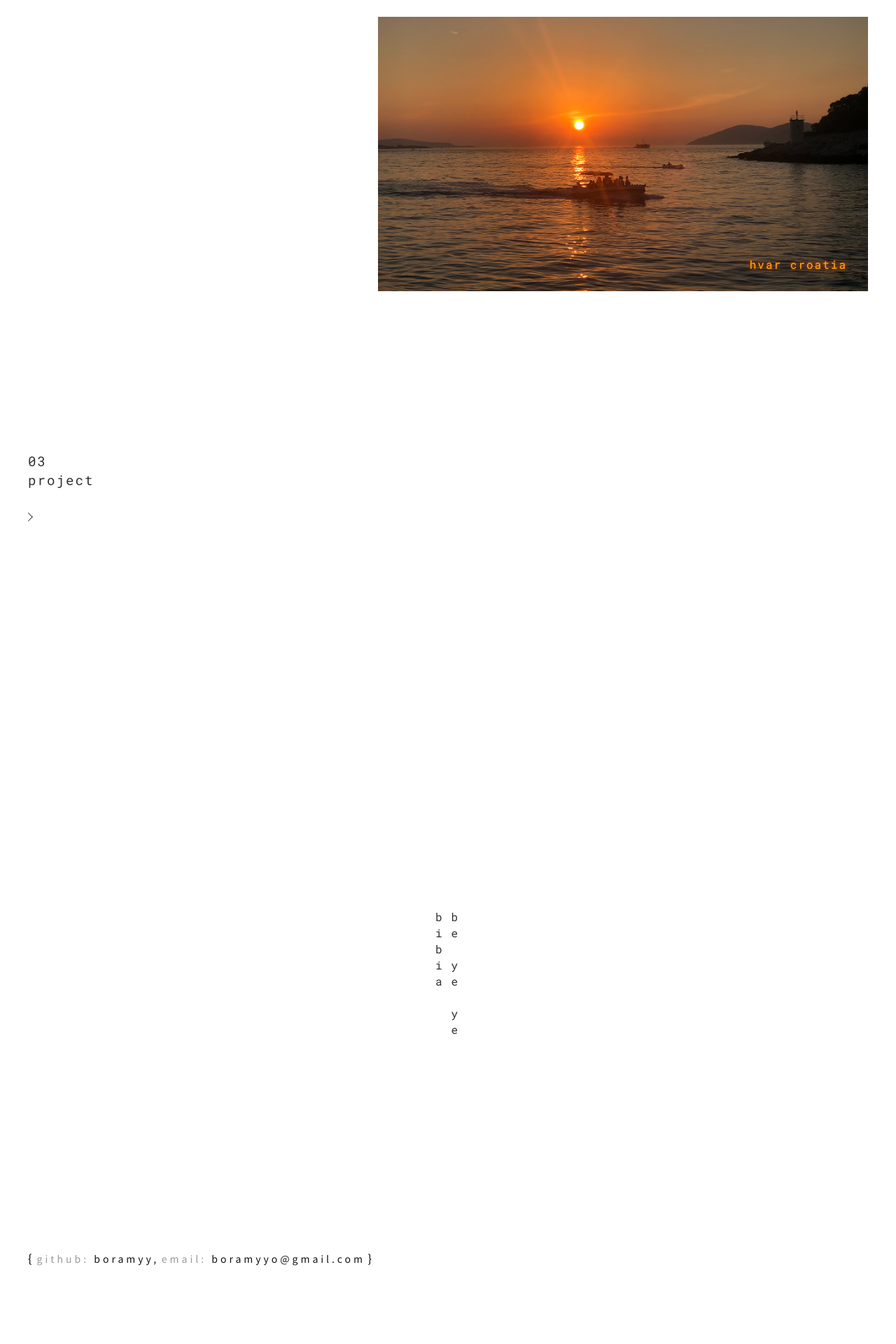
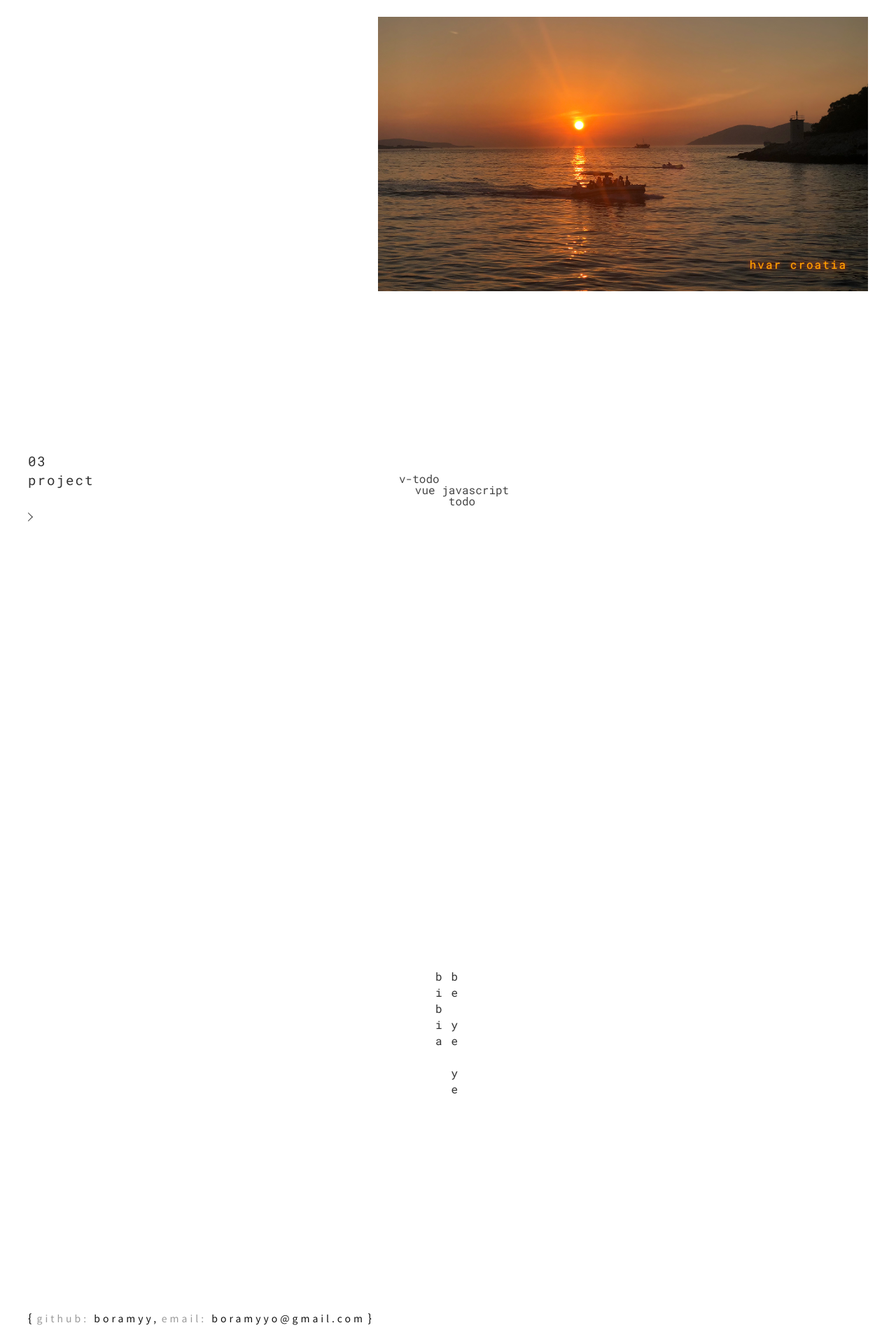
Before and after one commit to boramyy/jekyll_blog, a Jekyll site: the page built from index.html, in a window 1280 px wide. Shown: the part 3063-4983 px from the top of the page at 70% size. Built offline with Jekyll 4.4.1, drawn with Linux system fonts in a browser that asks for light colours; before the commit the page ends 4898 px from its top, so only the background shows below that.

Commit message:
commit for style 02

```diff
--- a/_layouts/home.html
+++ b/_layouts/home.html
@@ -101,7 +101,26 @@
       <span class="text">project</span>
       <a href="/proj"><span class="more"></span></a>
     </div>
-    <div class="group-content"></div>
+    <div class="group-content">
+      <ul class="folder-list">
+        {% for post in site.categories.projects %}
+        {% if forloop.index0 == 5 %}
+        {% break %}
+        {% endif %}
+        <li class="folder-group">
+          <a class="folder" href="{{ post.url }}">
+            <!-- <img src="/assets/img/{{ post.img }}"> -->
+            <span class="post-title">{{ post.title }}</span>
+            <div class="post-tags">
+              {% for tag in post.tags %}
+              <span class="post-tag {{ tag }}">{{ tag }}</span>
+              {% endfor %}
+            </div>
+          </a>
+        </li>
+        {% endfor %}
+      </ul>
+    </div>
   </article>
   <!-- <article class="main-group skills">
     <div class="group-title">
--- a/assets/css/main.scss
+++ b/assets/css/main.scss
@@ -143,6 +143,40 @@
       }
     }
     .group-content {position:relative;float:right;min-width:700px;max-width:calc(100% - 180px)}
+
+
+
+    .folder-list {
+      overflow:hidden;max-width:900px;
+      .folder-group {
+        float:left;width:180px;height:178px;margin:30px;
+        .folder {
+          text-align: center;
+          input[type="radio"] {
+            width:1px;height:1px;margin:-1px;-webkit-appearance:none;-moz-appearance:none;appearance:none;
+            &:focus {outline:none}
+            &:focus + label, &:active + label {background:#eee;}
+            & + label {
+              display:block;width:180px;height:162px;-webkit-user-select:none;-moz-user-select:none;user-select:none;
+              &:before {content:'';display:block;width:180px;height:130px;background:center 50% / 120px no-repeat;background-image:url('/assets/img/folder-close.png');}
+            }
+          }
+        }
+        &.open {
+          .folder {
+            input[type="radio"] {
+              & + label {
+                &:before {background-image:url('/assets/img/folder-open.png');}
+              }
+            }
+          }
+        }
+      }
+    }
+
+
+
+
   }
 
 }
```
